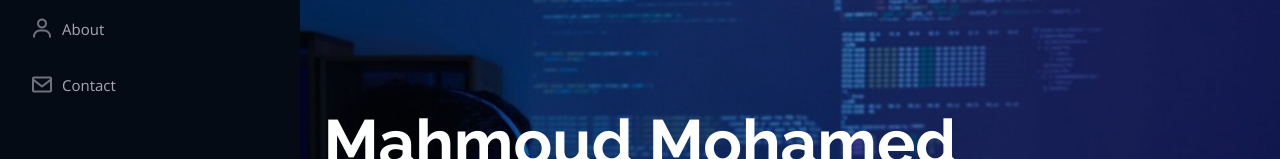
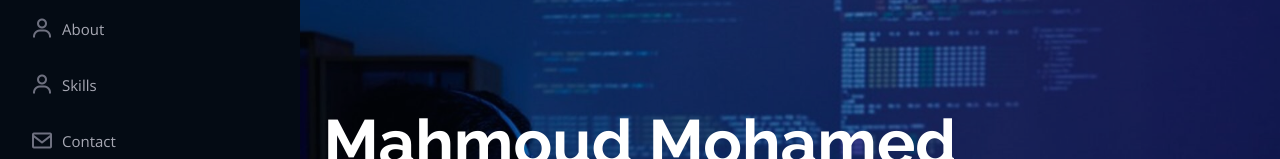
Before and after one commit to darwech/Mahmoud-cv, a plain HTML site: page index.html in a window 1280 px wide. Shown: the part 208-367 px from the top of the page. Drawn offline with nearby package versions, Linux system fonts and the light colour scheme.

Commit message:
Update index.html

```diff
--- a/index.html
+++ b/index.html
@@ -62,6 +62,7 @@
         <ul>
           <li><a href="#hero" class="nav-link scrollto active"><i class="bx bx-home"></i> <span>Home</span></a></li>
           <li><a href="#about" class="nav-link scrollto"><i class="bx bx-user"></i> <span>About</span></a></li>
+          <li><a href="#skills" class="nav-link scrollto"><i class="bx bx-user"></i> <span>Skills</span></a></li>
 
           <li><a href="#contact" class="nav-link scrollto"><i class="bx bx-envelope"></i> <span>Contact</span></a></li>
         </ul>
```
